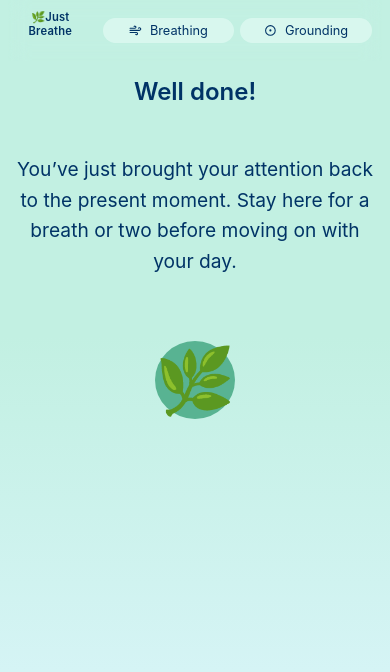
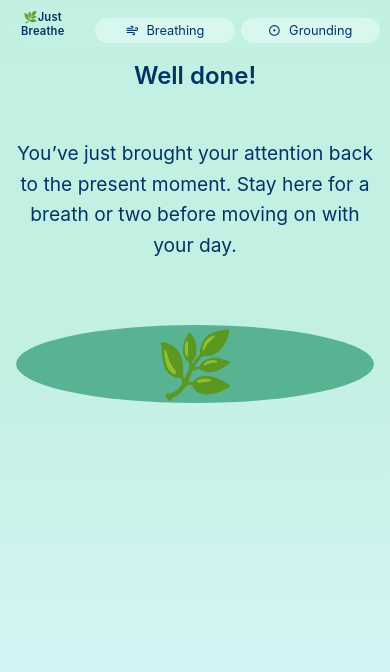
Before and after one commit to Eka1984/panic-tools, a React (Vite) app: page /done in a window 390 px wide. Shown: the top 672 px of the page. Built offline with nearby package versions, Linux system fonts and the light colour scheme; a web font is replaced by a local one.

Commit message:
style(GroundingCard, GroundingChecklist, app, global): enhance responsiveness and layout adjustments

```diff
--- a/src/components/GroundingCard/GroundingCard.module.css
+++ b/src/components/GroundingCard/GroundingCard.module.css
@@ -1,5 +1,7 @@
 .card {
-  /* width: min(520px, 92vw); */
+  width: 100%;
+  max-width: 520px;
+  box-sizing: border-box;
   margin: 0 auto;
   padding: 22px 18px 18px;
   border-radius: 22px;
--- a/src/components/GroundingChecklist/GroundingChecklist.tsx
+++ b/src/components/GroundingChecklist/GroundingChecklist.tsx
@@ -34,7 +34,7 @@
   const step = groundingSteps[state.activeIndex];
 
   return (
-    <div className={styles.page}>
+    <div>
       <ProgressDots
         total={groundingSteps.length}
         currentIndex={state.activeIndex}
--- a/src/styles/app.css
+++ b/src/styles/app.css
@@ -2,13 +2,12 @@
   width: 100%;
   max-width: 420px;
   margin: 0 auto;
-  /* padding: 24px env(safe-area-inset-right, 16px) 32px
-    env(safe-area-inset-left, 16px); */
-  /* min-height: 100vh; */
+  padding-inline: 16px;
+  box-sizing: border-box;
   display: flex;
   flex-direction: column;
   gap: 16px;
-  align-items: center;
+  align-items: stretch;
   text-align: center;
 }
 
--- a/src/styles/global.css
+++ b/src/styles/global.css
@@ -1,9 +1,27 @@
+*,
+*::before,
+*::after {
+  box-sizing: border-box;
+  margin: 0;
+  padding: 0;
+}
+
 html,
 body {
-  margin: 0;
+  width: 100%;
   font-family: "Inter", sans-serif;
   background: var(--bg-gradient);
   background-attachment: fixed;
   min-height: 100dvh;
-  padding: 0 4px;
 }
+
+/* * {
+  margin: 0;
+  padding: 0;
+  box-sizing: inherit;
+}
+
+html {
+  font-size: 62.5%;
+  box-sizing: border-box;
+} */
```
